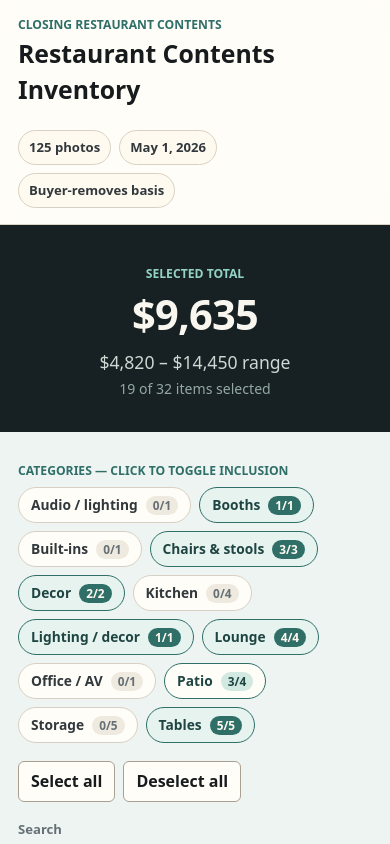
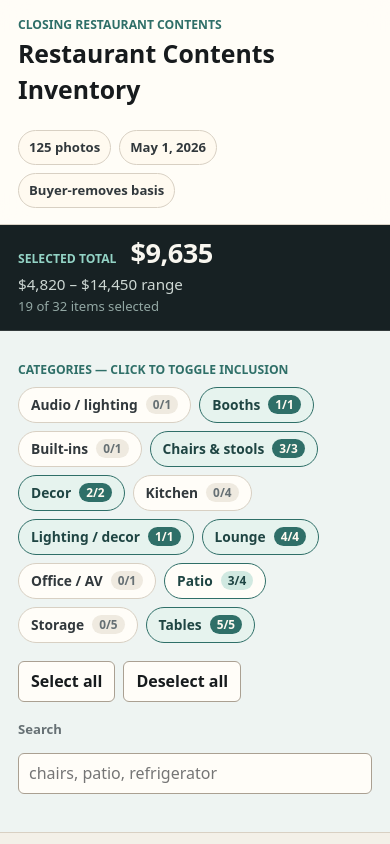
Before and after one commit to jameslbarnes/restaurant-inventory, a plain HTML site: page index.html in a window 390 px wide. Shown: the top 844 px of the page. Drawn offline with Linux system fonts and the light colour scheme.

Commit message:
Make total bar sticky and compact

```diff
--- a/index.html
+++ b/index.html
@@ -21,10 +21,16 @@
 
     <main>
       <section class="total-shell">
-        <p class="eyebrow">Selected total</p>
-        <h2 id="totalMid"></h2>
-        <p id="totalRange"></p>
-        <p class="quiet" id="totalSummary"></p>
+        <div class="total-inner">
+          <div class="total-figure">
+            <p class="eyebrow">Selected total</p>
+            <h2 id="totalMid"></h2>
+          </div>
+          <div class="total-meta">
+            <p id="totalRange"></p>
+            <p class="quiet" id="totalSummary"></p>
+          </div>
+        </div>
       </section>
 
       <section class="band controls-band">
--- a/styles.css
+++ b/styles.css
@@ -103,36 +103,60 @@ main {
 }
 
 .total-shell {
-  padding: 56px 26px 48px;
+  position: sticky;
+  top: 72px;
+  z-index: 25;
+  padding: 18px 26px;
   background: #172123;
   color: #f8f6ef;
-  text-align: center;
+  border-bottom: 1px solid rgba(245, 239, 228, 0.12);
+}
+
+.total-inner {
+  display: flex;
+  align-items: center;
+  justify-content: space-between;
+  gap: 24px;
+  max-width: 1240px;
+  margin: 0 auto;
+}
+
+.total-figure {
+  display: flex;
+  align-items: baseline;
+  gap: 14px;
+  min-width: 0;
 }
 
 .total-shell .eyebrow {
   color: #93d3c5;
-  margin-bottom: 12px;
+  margin: 0;
+  white-space: nowrap;
 }
 
 .total-shell h2 {
   margin: 0;
-  font-size: 5rem;
+  font-size: 2.6rem;
   font-variant-numeric: tabular-nums;
   letter-spacing: -0.02em;
   line-height: 1;
 }
 
+.total-meta {
+  text-align: right;
+}
+
 .total-shell #totalRange {
-  margin: 14px 0 4px;
+  margin: 0;
   color: #cdd7d3;
-  font-size: 1.1rem;
+  font-size: 0.95rem;
   font-variant-numeric: tabular-nums;
 }
 
 .total-shell .quiet {
-  margin: 0;
+  margin: 2px 0 0;
   color: #93a8a4;
-  font-size: 0.88rem;
+  font-size: 0.82rem;
 }
 
 .band {
@@ -569,11 +593,26 @@ dialog img {
   }
 
   .total-shell {
-    padding: 40px 18px 32px;
+    top: 0;
+    padding: 14px 18px;
+  }
+
+  .total-inner {
+    flex-direction: column;
+    align-items: start;
+    gap: 6px;
+  }
+
+  .total-figure {
+    flex-wrap: wrap;
+  }
+
+  .total-meta {
+    text-align: left;
   }
 
   .total-shell h2 {
-    font-size: 3.4rem;
+    font-size: 2rem;
   }
 
   .band {
@@ -605,7 +644,7 @@ dialog img {
 
 @media (max-width: 520px) {
   .total-shell h2 {
-    font-size: 2.6rem;
+    font-size: 1.7rem;
   }
 
   .evidence-row {
```
